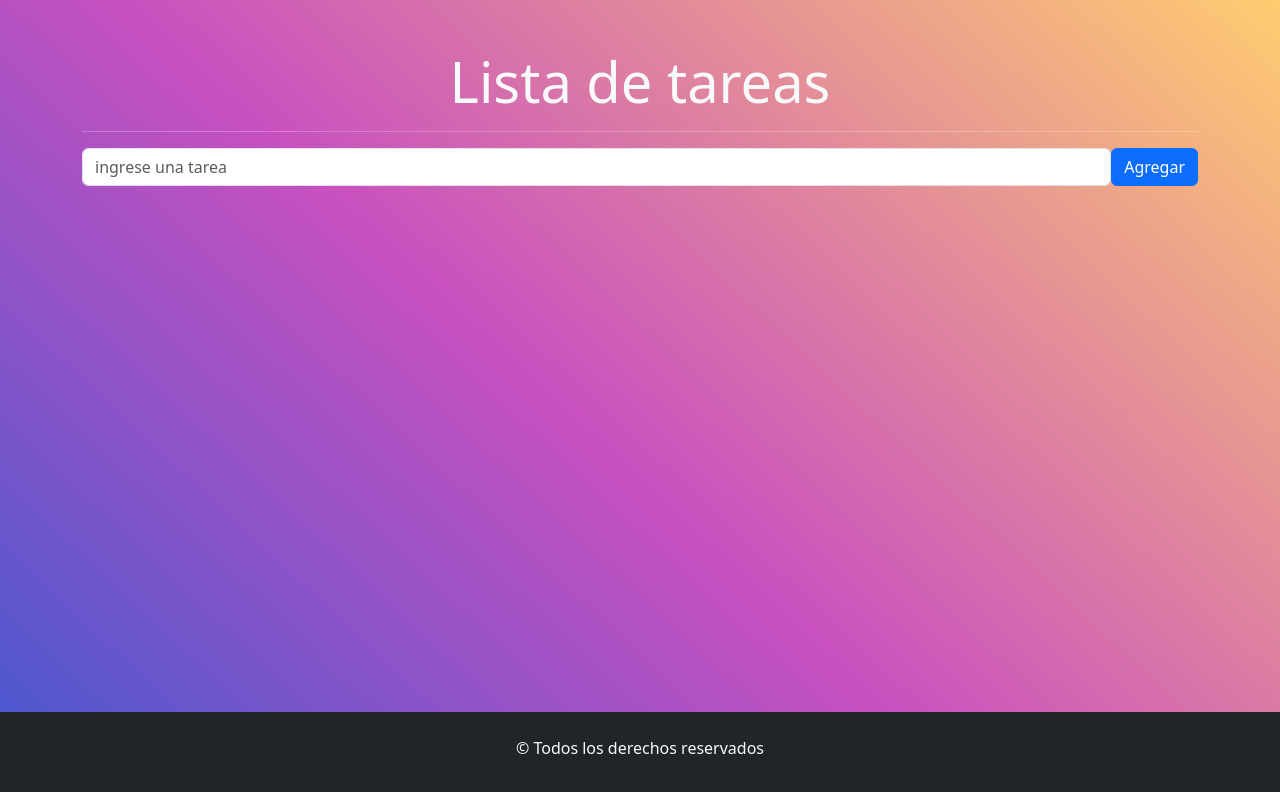
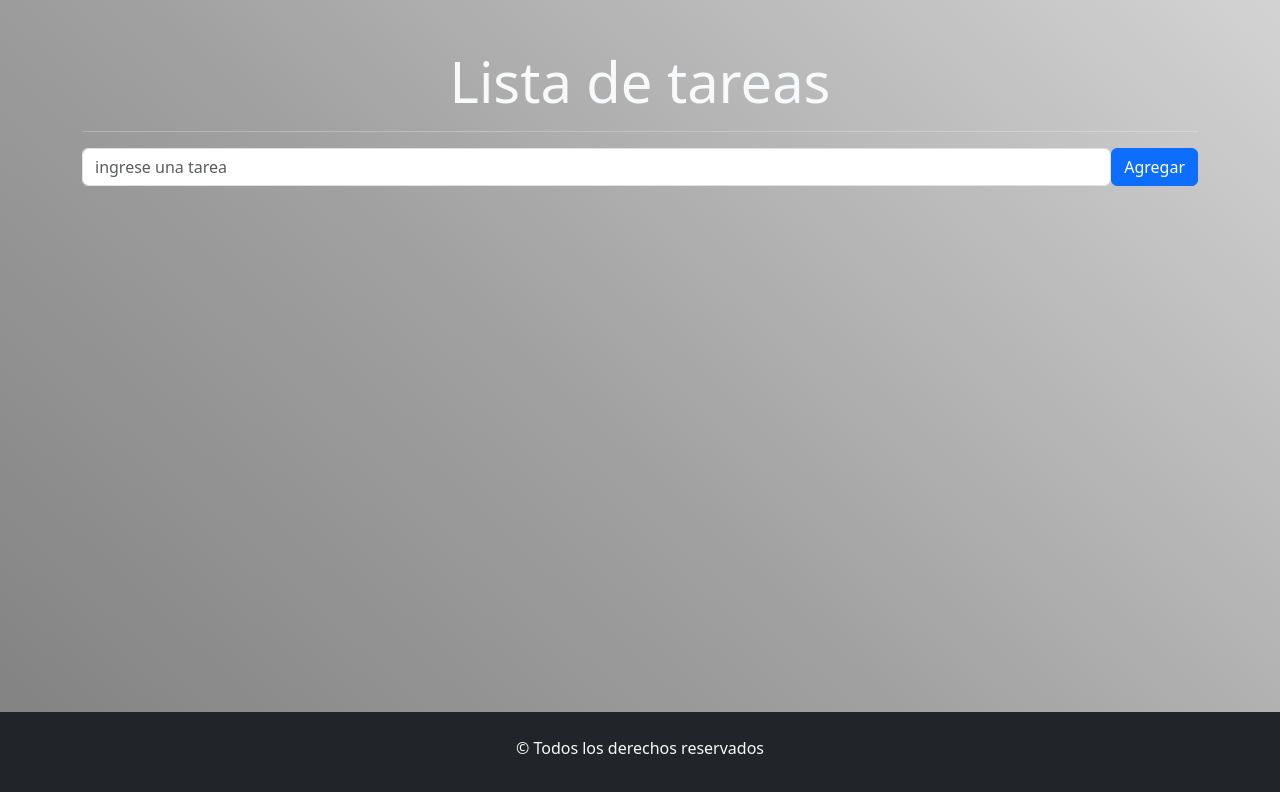
Before and after one commit to IsaiasPadros/listaTarea, a React (Vite) app: page / in a window 1280 px wide. Shown: the top 792 px of the page. Built offline with nearby package versions, Linux system fonts and the light colour scheme.

Commit message:
Cambiado de colores

```diff
--- a/src/App.css
+++ b/src/App.css
@@ -2,8 +2,8 @@
   min-height: 100vh;
   display: flex;
   flex-direction: column;
-  background-color: #4158D0;
-background-image: linear-gradient(43deg, #4158D0 0%, #C850C0 46%, #FFCC70 100%);
+  background-color: #808080;
+background-image: linear-gradient(43deg, #808080 0%, #A0A0A0 46%, #D3D3D3 100%);
 
 }
 
--- a/src/components/FormularioTarea.jsx
+++ b/src/components/FormularioTarea.jsx
@@ -1,10 +1,15 @@
 import { Form, Button } from "react-bootstrap";
 import ListaTareas from "./ListaTareas.jsx";
-import { useState } from "react";
+import { useEffect, useState } from "react";
 
 const FormularioTarea = () => {
   const [tarea, setTarea] = useState("");
   const [listaTareas, setListaTareas] = useState([]);
+
+  useEffect(()=>{
+  console.log(`esto fue ejecutado con useEffect`)
+  }, [listaTareas])
+  //ejecutar solamente si se actualiza listaTareas
 
   const handleSubmit = (e) => {
     e.preventDefault();
```
